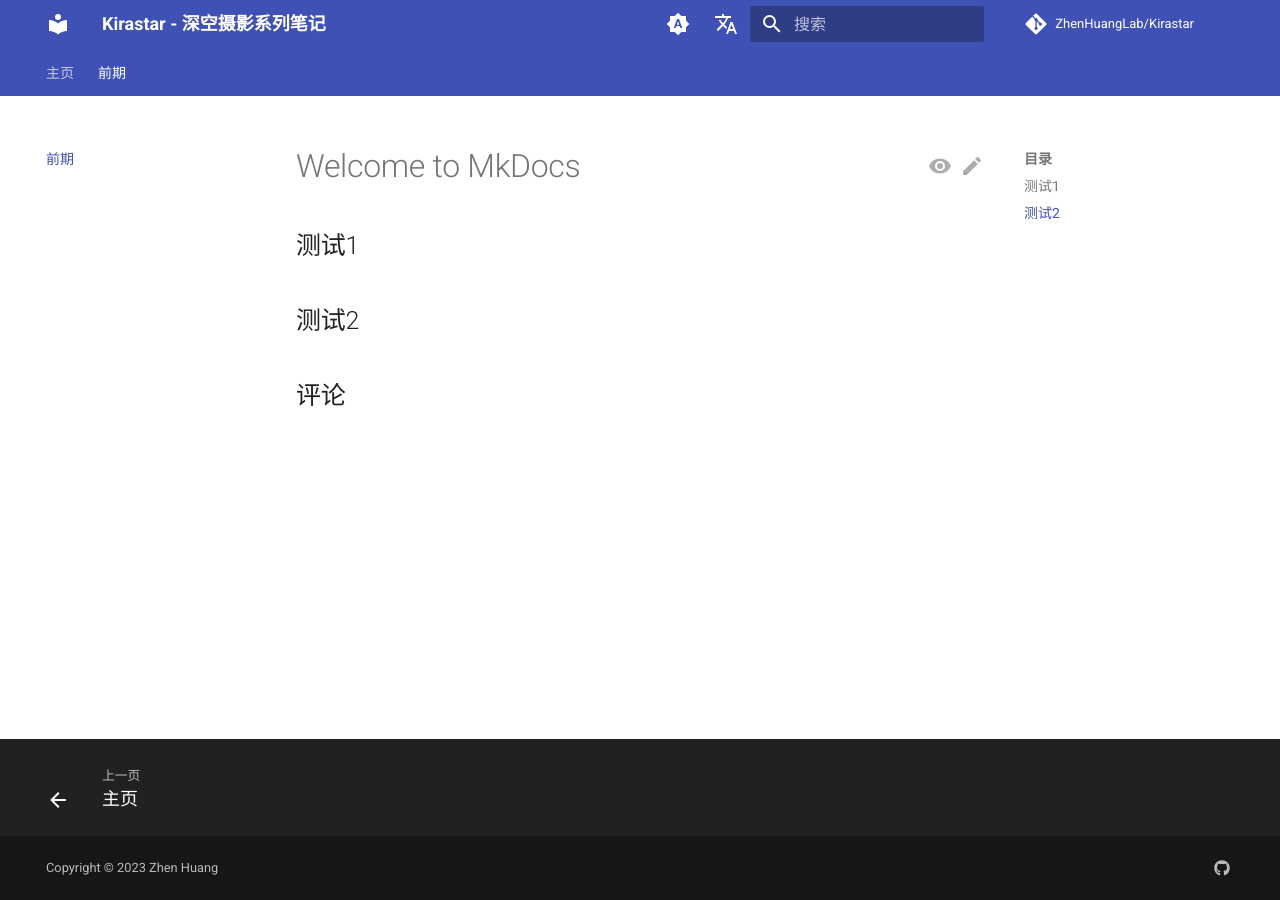
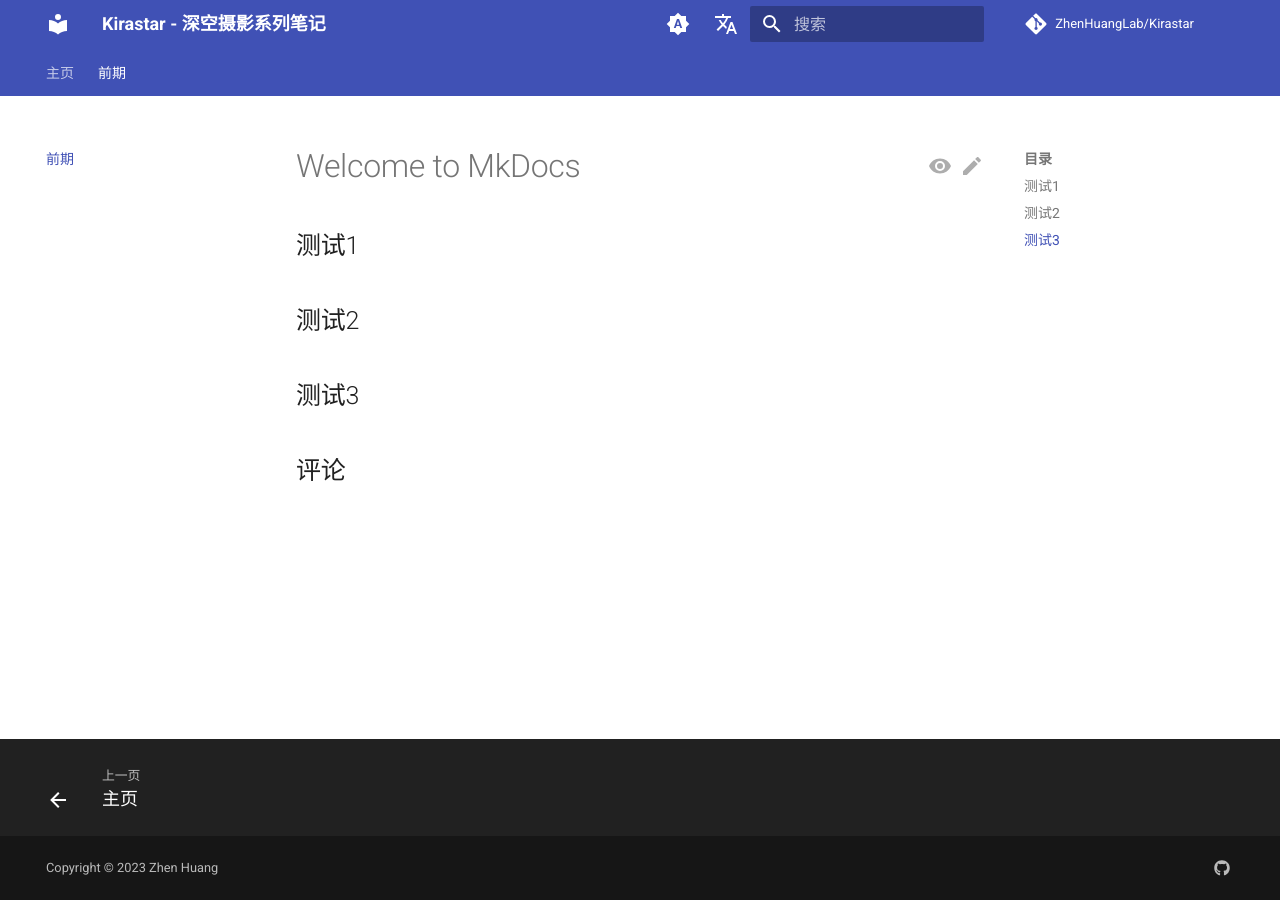
Before and after one commit to ZhenHuangLab/Kirastar, an MkDocs documentation site: the page built from docs/test.md, in a window 1280 px wide. Built offline with MkDocs 1.6.1 and Material for MkDocs 9.7.7, drawn with Linux system fonts in a browser that asks for light colours; comment, search, counter and statistics services are not loaded.

Commit message:
deploy: test

```diff
--- a/docs/test.md
+++ b/docs/test.md
@@ -6,3 +6,5 @@ comments: true
 ## 测试1
 
 ## 测试2
+
+## 测试3
```
